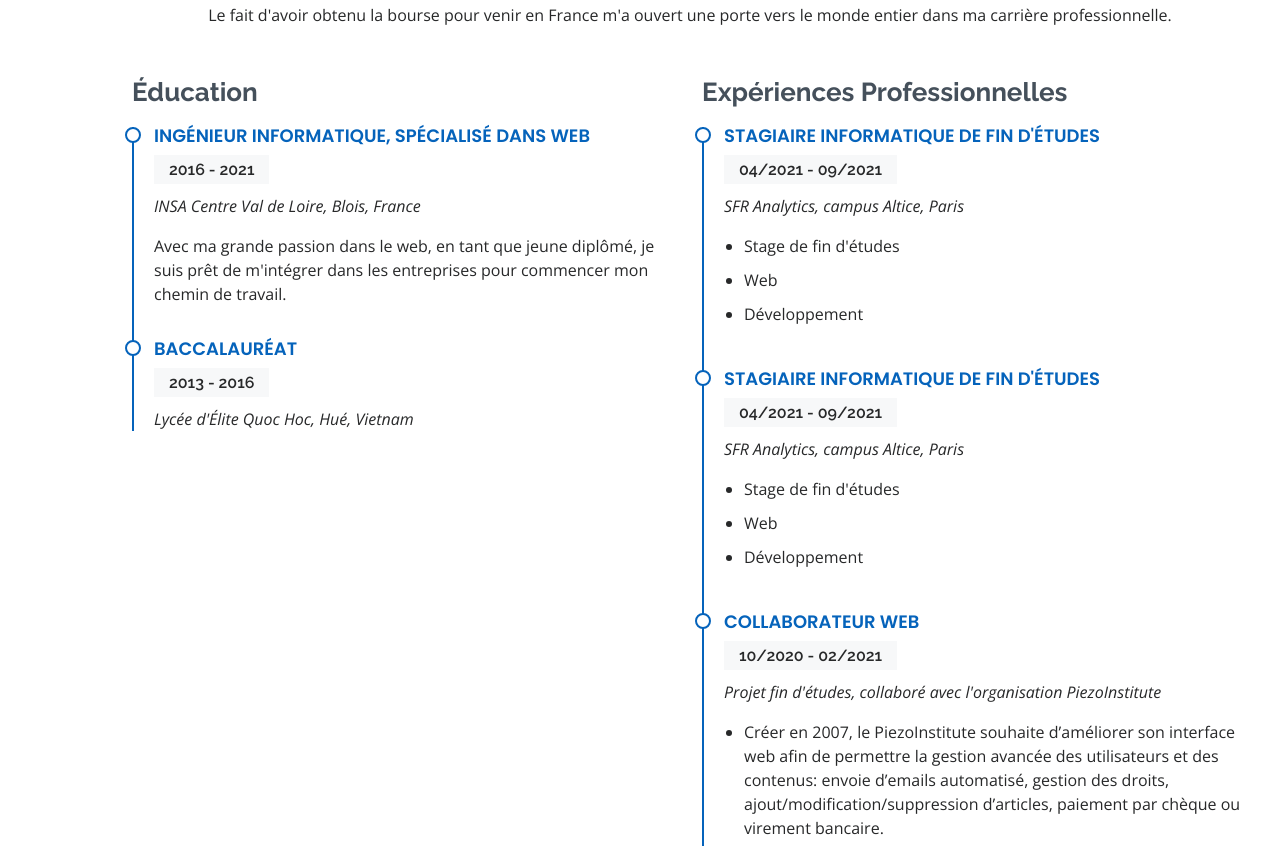
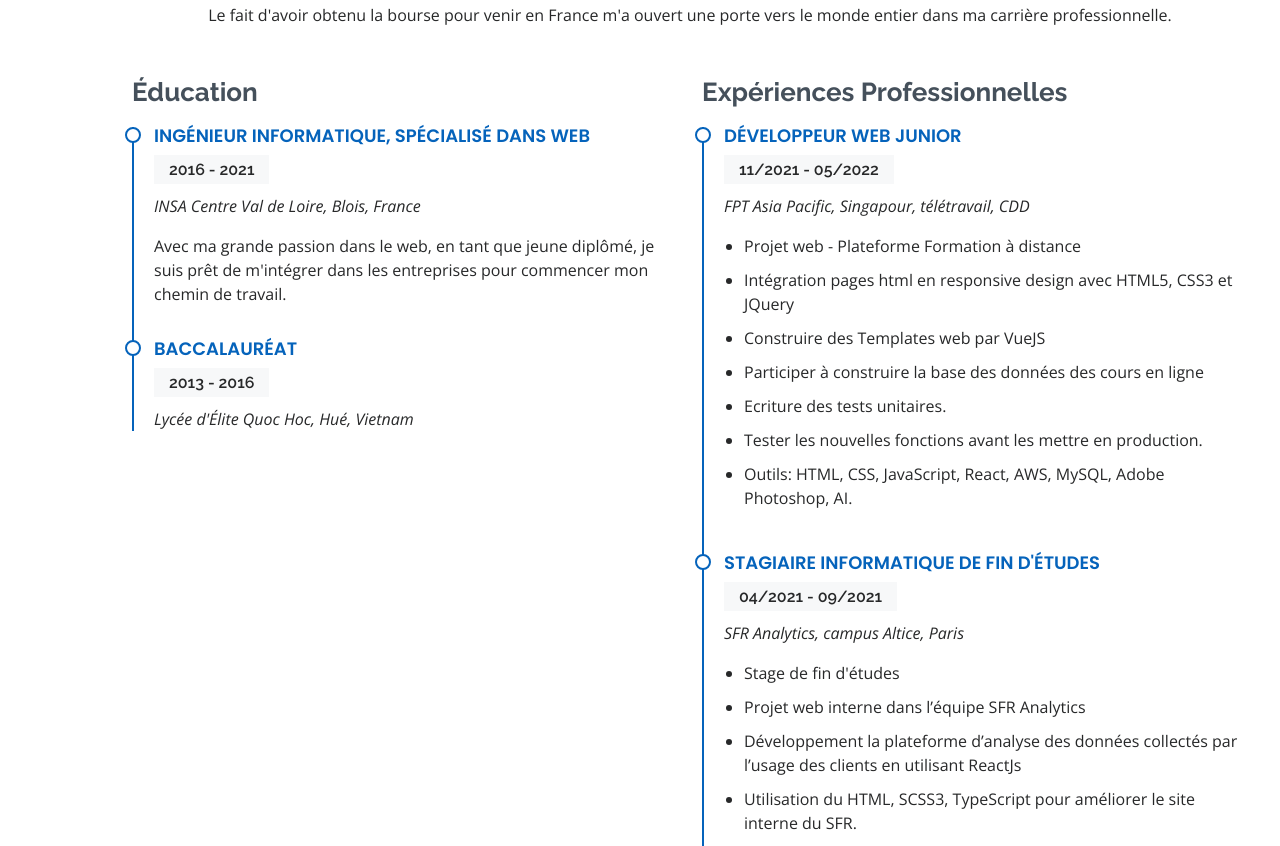
Before and after one commit to datphamfr/datphamfr.github.io, a plain HTML site: page index.html in a window 1280 px wide. Shown: the part 1954-2800 px from the top of the page. Drawn offline with nearby package versions, Linux system fonts and the light colour scheme.

Commit message:
Update index.html

```diff
--- a/index.html
+++ b/index.html
@@ -256,13 +256,17 @@
             <h3 class="resume-title">Expériences Professionnelles</h3>
 
             <div class="resume-item">
-              <h4>Stagiaire informatique de fin d'études</h4>
-              <h5>04/2021 - 09/2021</h5>
-              <p><em>SFR Analytics, campus Altice, Paris </em></p>
+              <h4>Développeur web junior</h4>
+              <h5>11/2021 - 05/2022</h5>
+              <p><em>FPT Asia Pacific, Singapour, télétravail, CDD </em></p>
               <ul>
-                <li>Stage de fin d'études</li>
-                <li>Web </li>
-                <li>Développement</li>
+                <li>Projet web - Plateforme Formation à distance</li>
+                <li>Intégration pages html en responsive design avec HTML5, CSS3 et JQuery</li>
+                <li>Construire des Templates web par VueJS</li>
+                <li>Participer à construire la base des données des cours en ligne</li>
+                <li>Ecriture des tests unitaires.</li>
+                <li>Tester les nouvelles fonctions avant les mettre en production.</li>
+                <li>Outils: HTML, CSS, JavaScript, React, AWS, MySQL, Adobe Photoshop, AI.</li>
               </ul>
             </div>
 
@@ -272,8 +276,36 @@
               <p><em>SFR Analytics, campus Altice, Paris </em></p>
               <ul>
                 <li>Stage de fin d'études</li>
-                <li>Web </li>
-                <li>Développement</li>
+                <li>Projet web interne dans l’équipe SFR Analytics </li>
+                <li>Développement la plateforme d’analyse des données collectés par l’usage des clients en utilisant ReactJs</li>
+                <li>Utilisation du HTML, SCSS3, TypeScript pour améliorer le site interne du SFR.</li>
+                <li>Rédaction de rapport technique</li>
+                <li>Construction et renforcement de la base des données</li>
+                <li>Optimisation les sources codes.</li>
+                <li>Outils: ReactJs, TypeScript, MySql, Microsoft Azure, HTML, SCSS</li>
+              </ul>
+            </div>
+
+            <div class="resume-item">
+              <h4>Stagaire Informatique</h4>
+              <h5>04/2020 - 08/2020</h5>
+              <p><em>FERME DIRECTE, 3 Avenue Germaine Tillion, 35136 Saint-Jacques-de-la-Lande </em></p>
+              <ul>
+                <li>Projet blockchaine avec plusieurs partenaires en France et en Chine, le but est de développer un système de traçabilité de données au cœur de l’écosystème, en lien avec des industriels.
+                </li>
+                <li>Développement un système de traçabilité de données
+                </li>
+                <li>Intégration à la blockchaine privée en utilisant Go et Hyperledger Fabric
+                </li>
+                <li>Création d’un API qui permet de lire et d’écrire les données
+                </li>
+                <li>Création des APIs pour la connexion
+                </li>
+                <li>Affichage de ces données sur une page web responsive, en utilisant VueJs
+                </li>
+                <li>Outils: Go, Hyperledger Fabric, HTML, CSS, JavaScript, VueJs
+                </li>
+
               </ul>
             </div>
 
@@ -282,8 +314,10 @@
               <h5>10/2020 - 02/2021</h5>
               <p><em>Projet fin d'études, collaboré avec l'organisation PiezoInstitute</em></p>
               <ul>
-                <li>Créer en 2007, le PiezoInstitute souhaite d’améliorer son interface web afin de permettre la gestion avancée des utilisateurs et des contenus: envoie d’emails automatisé, gestion des droits, ajout/modification/suppression d’articles, paiement par chèque ou virement bancaire.
+                <li>Créer en 2007, le PiezoInstitute souhaite d’améliorer son interface web afin de permettre la gestion avancée des utilisateurs et des contenus
                 </li>
+                <li>Améliorer l’interface web en utilisant Wordpress Gérée par l’université de Tours</li>
+                <li>Ajout des fonctions de gestion avancée des utilisateurs et des contenus: envoie d’emails automatisé, gestion des droits, ajout/modification/suppression d’articles, paiement par chèque ou virement bancaire.</li>
                 <li>Outils: HTML, CSS, JavaScript, PHP, MySql, WordPress.</li>
               </ul>
             </div>
@@ -297,25 +331,6 @@
                 </li>
                 <li>Outils: HTML, CSS, JavaScript, Bootstrap, MySql</li>
                 <li>Site: github</li>
-              </ul>
-            </div>
-
-            <div class="resume-item">
-              <h4>Stagaire Informatique</h4>
-              <h5>04/2020 - 08/2020</h5>
-              <p><em>FERME DIRECTE, 3 Avenue Germaine Tillion, 35136 Saint-Jacques-de-la-Lande </em></p>
-              <ul>
-                <li>Projet blockchaine avec plusieurs partenaires en France et en Chine, le but est de développer un système de traçabilité de données au cœur de l’écosystème, en lien avec des industriels.
-                </li>
-                <li>Intégration à la blockchaine privée en utilisant Go et Hyperledger Fabric
-                </li>
-                <li>Création d’un API qui permet de lire et d’écrire les données
-                </li>
-                <li>Affichage de ces données sur une page web responsive, en utilisant VueJs
-                </li>
-                <li>Outils: Go, Hyperledger Fabric, HTML, CSS, JavaScript, VueJs
-                </li>
-
               </ul>
             </div>
 
```
